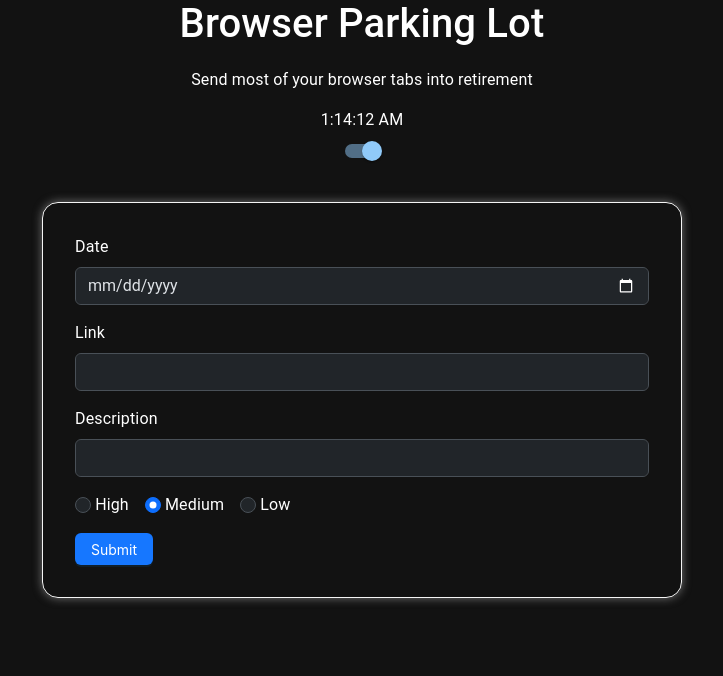
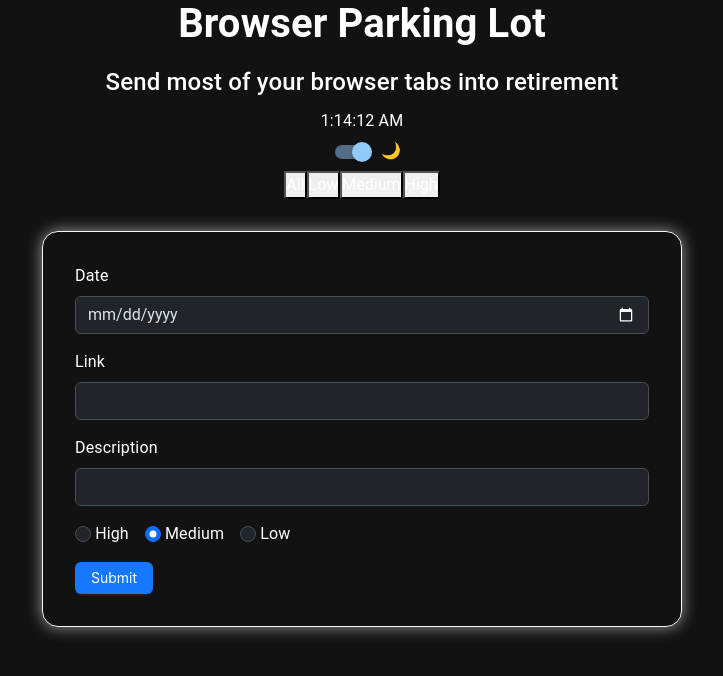
Before and after one commit to jonathanPhan17/bookmark-browser-link, a React (Create React App) app: page / in a window 1280 px wide. Shown: the top 676 px of the page, without its empty margins (278-1001 px from the left). Built offline with nearby package versions, Linux system fonts and the light colour scheme.

Commit message:
added filter functionality

```diff
--- a/src/App.js
+++ b/src/App.js
@@ -10,12 +10,14 @@ import Timer from './Components/Timer/Timer';
 import { ThemeProvider, createTheme } from '@mui/material/styles';
 import CssBaseline from '@mui/material/CssBaseline';
 import { Switch } from '@mui/material';
+import PriorityFilter from './Components/PriorityFilter/PriorityFilter';
 
 
 function App() {
   const [parkingLotItems, setParkingLotItems] = useState(getInitialState());
   const [formTheme, setFormTheme] = useState("dark");
   const [toggleDarkMode, setToggleDarkMode] = useState(true);
+  const [filteredParkingLotItems, setFilteredParkingLotItems] = useState([]);
 
 
   const toggleDarkTheme = () => {
@@ -67,6 +69,17 @@ function App() {
     ]);
   }
 
+  function filterItemsByPriority(priority) {
+    if (priority === "All") {
+      setFilteredParkingLotItems(parkingLotItems);
+    } else {
+      const filteredItems = parkingLotItems.filter(
+        item => item.priority === priority
+      );
+      setFilteredParkingLotItems(filteredItems);
+    }
+  }
+
   useEffect(saveParkingLotItems, [parkingLotItems]);
 
   return (
@@ -74,20 +87,23 @@ function App() {
       <CssBaseline />
       <div className="App">
         <header>
-          <h1>Browser Parking Lot</h1>
-          <p>Send most of your browser tabs into retirement</p>
+          <h1>
+            <strong>Browser Parking Lot</strong>
+          </h1>
+          <h4>Send most of your browser tabs into retirement</h4>
           <Timer />
-          <Switch
-            checked={toggleDarkMode}
-            onChange={toggleDarkTheme}
-          />
+          <Switch checked={toggleDarkMode} onChange={toggleDarkTheme} />
+          <label>{toggleDarkMode ? "🌙" : "🔆"}</label>
+          <PriorityFilter onFilterChange={filterItemsByPriority} />
         </header>
         <main>
           <ParkingLotForm addItem={addItem} theme={formTheme} />
-          <ParkingLotList
-            parkingLotItems={parkingLotItems}
-            deleteItem={deleteItem}
-          />
+          {filteredParkingLotItems.length > 0 ? (
+            <ParkingLotList
+              parkingLotItems={filteredParkingLotItems}
+              deleteItem={deleteItem}
+            />
+          ) : null}
         </main>
       </div>
     </ThemeProvider>
--- a/src/Components/ParkingLotForm/ParkingLotForm.css
+++ b/src/Components/ParkingLotForm/ParkingLotForm.css
@@ -3,10 +3,10 @@
   padding: 2rem;
   border: 1px solid whitesmoke;
   border-radius: 1rem;
-  box-shadow: 0 0 10px rgba(155, 155, 155, 0.7);
+  box-shadow: 0 0 15px rgba(155, 155, 155, 1);
   text-align: left;
   max-width: 50%;
-  min-width: 250px;
+  min-width: 300px;
   margin-left: auto;
   margin-right: auto;
   user-select: none;
@@ -20,12 +20,3 @@
 .radio-btn-row {
   margin-right: 1rem;
 }
-
-/* @media (max-width: 600px) {
-  .parking-lot-form {
-    max-width: 100%;
-    overflow: scroll;
-    margin: auto;
-    padding: auto;
-  }
-} */
--- /dev/null
+++ b/src/Components/PriorityFilter/PriorityFilter.jsx
@@ -0,0 +1,12 @@
+import React from 'react';
+
+export default function PriorityFilter({ onFilterChange }) {
+  return (
+    <div>
+      <button onClick={() => onFilterChange("All")}>All</button>
+      <button onClick={() => onFilterChange("Low")}>Low</button>
+      <button onClick={() => onFilterChange("Medium")}>Medium</button>
+      <button onClick={() => onFilterChange("High")}>High</button>
+    </div>
+  );
+}
```
Also changed, not shown: src/Components/ParkingLotList/ParkingLotItem.jsx (+0 -7 lines).
